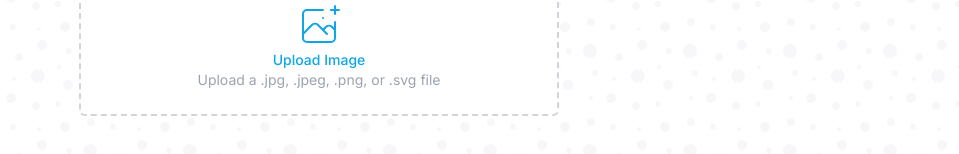
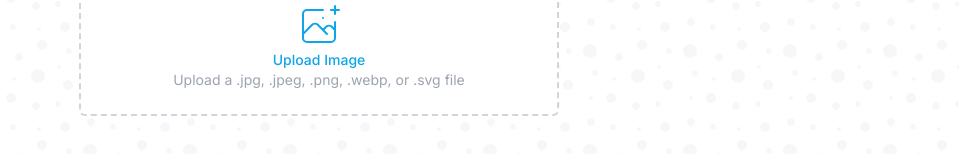
Before and after one commit to rayhannr/image-colorpicker, a React (Vite) app: page / in a window 1280 px wide. Shown: the part 260-414 px from the top of the page, without its empty margins (321-1280 px from the left). Built offline with nearby package versions, Linux system fonts and the light colour scheme.

Commit message:
fix: update label

```diff
--- a/src/components/ImageUpload.tsx
+++ b/src/components/ImageUpload.tsx
@@ -56,7 +56,7 @@ const ImageUpload: React.FC<Props> = (props) => {
           />
         </label>
       </div>
-      <p className="text-sm text-gray-400">Upload a .jpg, .jpeg, .png, or .svg file</p>
+      <p className="text-sm text-gray-400">Upload a .jpg, .jpeg, .png, .webp, or .svg file</p>
     </>
   )
 
```
